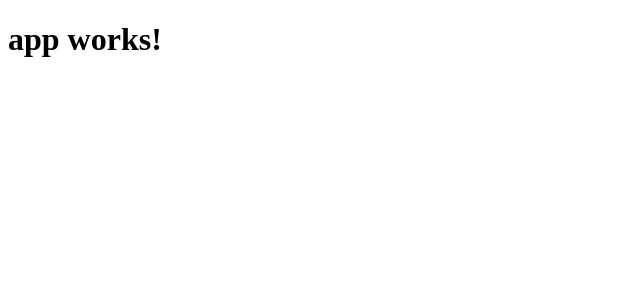
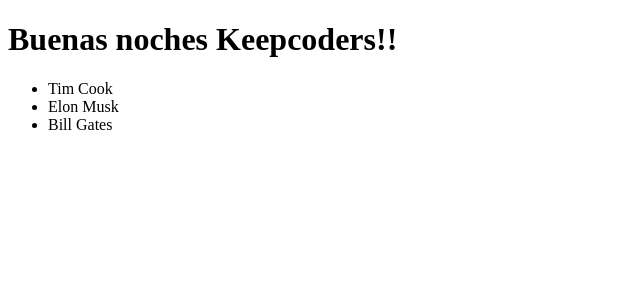
Before and after one commit to guajar/kc-angular4, an Angular app: page / in a window 1280 px wide. Shown: the top 300 px of the page, without its empty margins (0-640 px from the left). Built offline with nearby package versions, Linux system fonts and the light colour scheme.

Commit message:
Added new Component *lista-contactos*

```diff
--- a/src/app/app.component.html
+++ b/src/app/app.component.html
@@ -1,3 +1,11 @@
 <h1>
-  {{title}}
+  <!-- Cuando utilizamos {{ }} estamos sincronizando la vista de el modelo -->
+  {{ title }}
 </h1>
+
+<!-- Para instanciar un componente indicamos una etiqueta HTML que responda al
+ selector definido en ese componente -->
+<lista-contactos
+  [contactos]="['Tim Cook', 'Elon Musk', 'Bill Gates']"
+  (contactoSeleccionado)="mostrarContactoSeleccionado($event)
+  "> </lista-contactos>
--- a/src/app/app.component.ts
+++ b/src/app/app.component.ts
@@ -1,10 +1,28 @@
-import { Component } from '@angular/core';
+import { Component, OnInit } from '@angular/core';
 
 @Component({
+  // Selector CSS del elemento donde se instanciará el componente
   selector: 'app-root',
+  // Ruta al template correspondiente al componente
   templateUrl: './app.component.html',
+  // Ruta al CSS correspondiente al componente
   styleUrls: ['./app.component.css']
 })
-export class AppComponent {
-  title = 'app works!';
+export class AppComponent implements OnInit {
+
+  // Los atributos de clase no necesitan ser definidos con 'let.
+  // Aunque los atributos se marquen como privados, siguen siendo
+  // visibles para el template.
+  private title: string;
+
+  // Este método es de obligatoria implementación cuando usamos la inerfaz OnInit.
+  // Puesto que no retorna nada, podemos anotarlo como 'void'.
+  // Este método se ejecuta al instanciarse la clase 'AppComponent'.
+  ngOnInit(): void {
+    this.title = 'Buenas noches Keepcoders!!';
+  }
+
+  mostrarContactoSeleccionado(contacto: string): void {
+    alert(`Contacto seleccionado: ${contacto}`);
+  }
 }
--- a/src/app/app.module.ts
+++ b/src/app/app.module.ts
@@ -4,10 +4,12 @@
 import { HttpModule } from '@angular/http';
 
 import { AppComponent } from './app.component';
+import { ListaContactosComponent } from './lista-contactos/lista-contactos.component';
 
 @NgModule({
   declarations: [
-    AppComponent
+    AppComponent,
+    ListaContactosComponent
   ],
   imports: [
     BrowserModule,
--- /dev/null
+++ b/src/app/lista-contactos/lista-contactos.component.html
@@ -0,0 +1,7 @@
+<ul>
+  <li *ngFor="let contacto of contactos">
+    <span (click)="notificarContactoSeleccionado(contacto)">
+      {{ contacto }}
+    </span>
+  </li>
+</ul>
--- /dev/null
+++ b/src/app/lista-contactos/lista-contactos.component.ts
@@ -0,0 +1,24 @@
+import { Component, OnInit, Input, Output, EventEmitter } from '@angular/core';
+
+@Component({
+  selector: 'lista-contactos',
+  templateUrl: './lista-contactos.component.html',
+  styleUrls: ['./lista-contactos.component.css']
+})
+export class ListaContactosComponent implements OnInit {
+
+  @Input() contactos: string[];
+  @Output() contactoSeleccionado: EventEmitter<string>;
+
+  constructor() {
+     this.contactoSeleccionado = new EventEmitter<string>();
+   }
+
+  ngOnInit() {
+  }
+
+  notificarContactoSeleccionado(contacto: string): void {
+    this.contactoSeleccionado.emit(contacto);
+  }
+
+}
```
Also changed, not shown: src/app/lista-contactos/lista-contactos.component.css (added), 1 other file (tests, documents, lock files or other folders).
